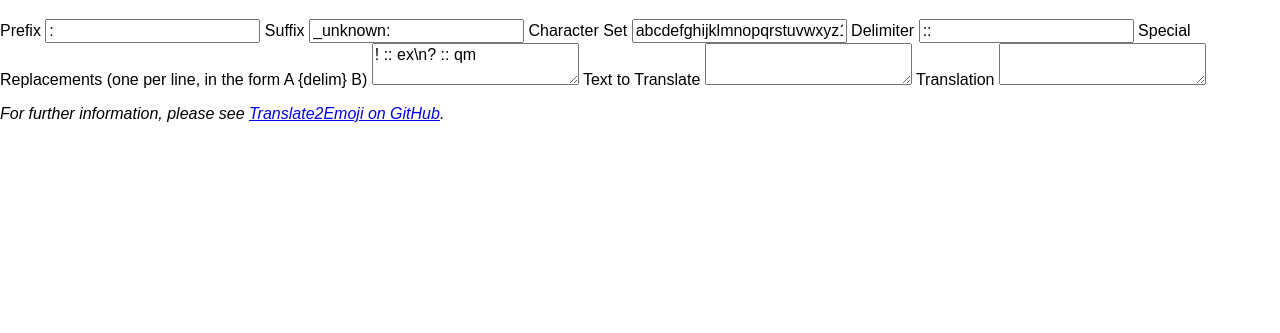
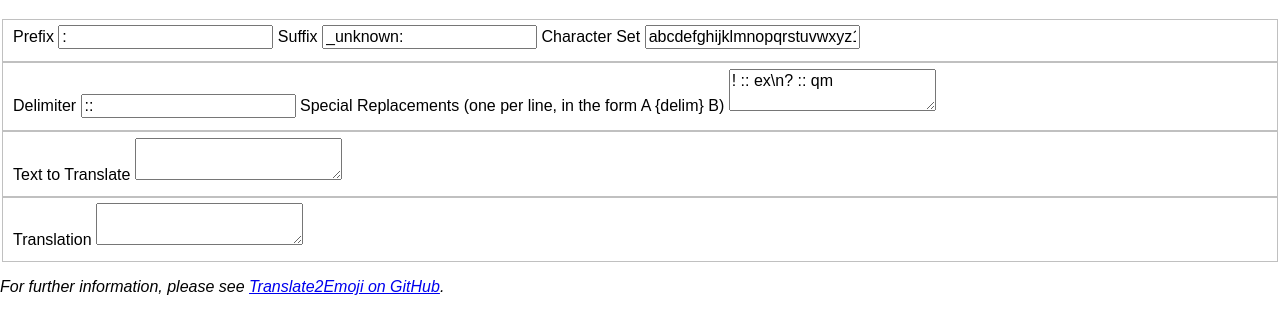
Before and after one commit to Warped2713/Translate2Emoji, a plain HTML site: page index.html in a window 1280 px wide. Shown: the part 61-394 px from the top of the page. Drawn offline with Linux system fonts and the light colour scheme.

Commit message:
Update index.html

```diff
--- a/index.html
+++ b/index.html
@@ -16,7 +16,7 @@
 
     <div class="wrap">
         <main role="main">
-            <formgroup>
+            <fieldset>
                 <label for="pre">Prefix</label>
                 <input id="pre" name="pre" type="text" value=":">
 
@@ -25,22 +25,22 @@
 
                 <label for="charset">Character Set</label>
                 <input id="charset" name="charset" type="text" value="abcdefghijklmnopqrstuvwxyz123456789!?">
-            </formgroup>
-            <formgroup>
+            </fieldset>
+            <fieldset>
                 <label for="delim">Delimiter</label>
                 <input id="delim" name="delim" type="text" value="::">
 
                 <label for="special">Special Replacements (one per line, in the form A {delim} B)</label>
                 <textarea id="special" name="special">! :: ex\n? :: qm</textarea>
-            </formgroup>
-            <formgroup>
+            </fieldset>
+            <fieldset>
                 <label for="source">Text to Translate</label>
                 <textarea id="source" name="source"></textarea>
-            </formgroup>
-            <formgroup>
+            </fieldset>
+            <fieldset>
                 <label for="output">Translation</label>
                 <textarea id="output" name="output"></textarea>
-            </formgroup>
+            </fieldset>
         </main>
     </div>
 
```
